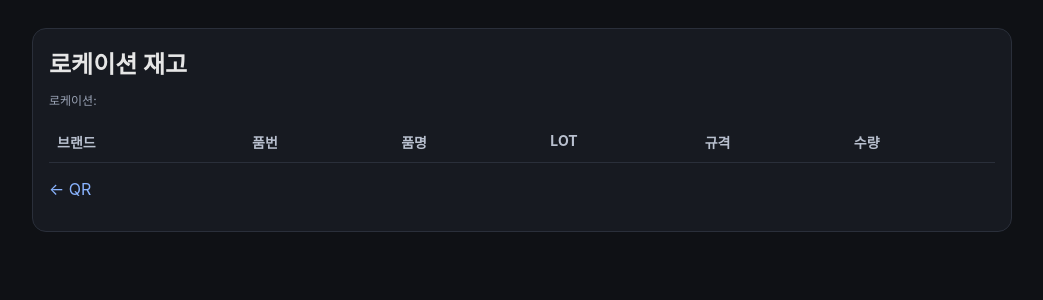
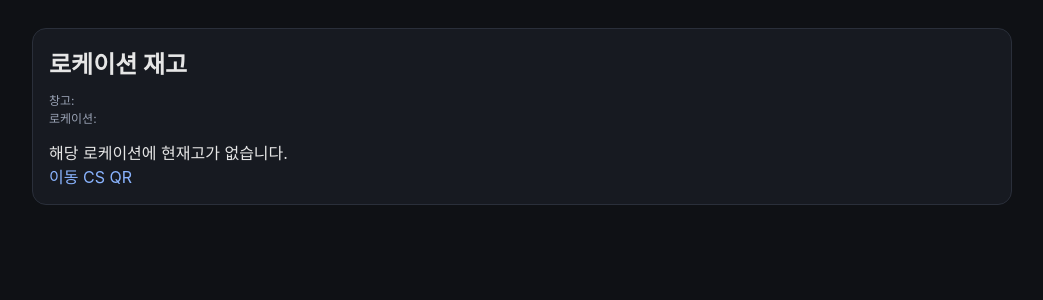
Before and after one commit to dlahtp44-prog/pars-wms-test, a FastAPI app: page /m/qr/inventory in a window 1280 px wide. Shown: the top 300 px of the page, without its empty margins (118-1161 px from the left). Run offline with FastAPI, Linux system fonts and the light colour scheme; lists and menus that the app fills with data are empty.

Commit message:
Update qr_inventory.html

```diff
--- a/app/templates/m/qr_inventory.html
+++ b/app/templates/m/qr_inventory.html
@@ -10,8 +10,13 @@
 <div class="container">
   <div class="card">
     <h2>로케이션 재고</h2>
-    <p class="small">로케이션: <b>{{location}}</b></p>
 
+    <p class="small">
+      창고: <b>{{ warehouse }}</b><br>
+      로케이션: <b>{{ location }}</b>
+    </p>
+
+    {% if rows and rows|length > 0 %}
     <table>
       <thead>
         <tr>
@@ -20,24 +25,42 @@
           <th>품명</th>
           <th>LOT</th>
           <th>규격</th>
-          <th>수량</th>
+          <th class="right">수량</th>
         </tr>
       </thead>
       <tbody>
       {% for r in rows %}
         <tr>
-          <td>{{r.brand}}</td>
-          <td><a href="/m/inventory/detail?item_code={{r.item_code}}&lot={{r.lot}}&spec={{r.spec}}&brand={{r.brand}}">{{r.item_code}}</a></td>
-          <td>{{r.item_name}}</td>
-          <td>{{r.lot}}</td>
-          <td>{{r.spec}}</td>
-          <td>{{r.qty}}</td>
+          <td>{{ r.brand }}</td>
+          <td>
+            <a href="/m/inventory/detail
+              ?item_code={{ r.item_code }}
+              &lot={{ r.lot }}
+              &spec={{ r.spec }}
+              &brand={{ r.brand }}
+              &warehouse={{ warehouse }}">
+              {{ r.item_code }}
+            </a>
+          </td>
+          <td>{{ r.item_name }}</td>
+          <td>{{ r.lot }}</td>
+          <td>{{ r.spec }}</td>
+          <td class="right"><b>{{ "%.3f"|format(r.qty) }}</b></td>
         </tr>
       {% endfor %}
       </tbody>
     </table>
+    {% else %}
+      <div class="empty">
+        해당 로케이션에 현재고가 없습니다.
+      </div>
+    {% endif %}
 
-    <p><a href="/m/qr">← QR</a></p>
+    <div class="actions">
+      <a class="btn" href="/m/qr?mode=move&warehouse={{ warehouse }}">이동</a>
+      <a class="btn ghost" href="/m/cs?location={{ location }}&warehouse={{ warehouse }}">CS</a>
+      <a class="btn ghost" href="/m/qr?warehouse={{ warehouse }}">QR</a>
+    </div>
   </div>
 </div>
 </body>
```
